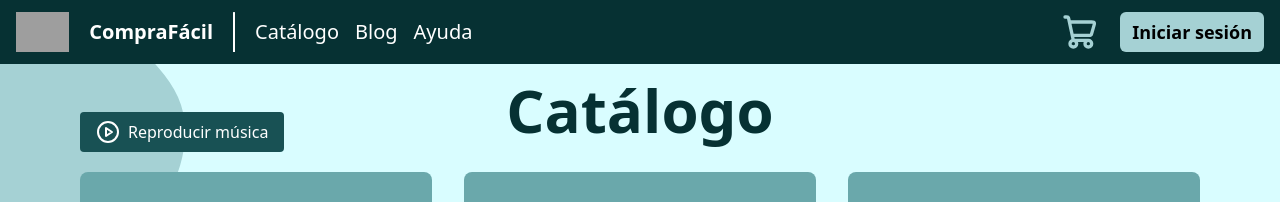
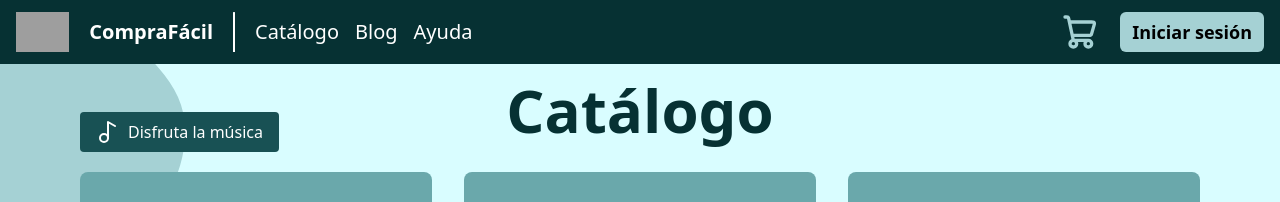
Before and after one commit to Seb0927/CompraFacilInaccessible, a React (Vite) app: page / in a window 1280 px wide. Shown: the top 202 px of the page. Built offline with nearby package versions, Linux system fonts and the light colour scheme; grey boxes are pictures that could not be loaded.

Commit message:
feat(1.4.2): apply automatic music reproduction when catalog is loaded - button does nothing, it is left so the student can have a guide about how to implement the lesson - toggleMusic function left as well for the lesson

```diff
--- a/src/components/catalog/Music.jsx
+++ b/src/components/catalog/Music.jsx
@@ -1,14 +1,15 @@
-import React, { useState, useRef } from 'react';
-import { PlayCircle, StopCircle } from 'lucide-react'; // Import icons from lucide-react
+import { useState, useEffect, useRef } from 'react';
+import { Music2 } from 'lucide-react'
 
 const Music = () => {
   const [isPlaying, setIsPlaying] = useState(false); // Default state is "stop"
   const audioUrl = 'https://res.cloudinary.com/dao5kgzkm/video/upload/v1741316071/audio/backgroundMusic.mp3'
   const audioRef = useRef(new Audio(audioUrl)); // Reference to the audio file
 
-  // Set the volume to 0.25 when the component is initialized
-  audioRef.current.volume = 0.25;
+  // Set the volume to 0.15 when the component is initialized
+  audioRef.current.volume = 0.15;
 
+  // Function to toggle music play/pause (Implement later)
   const toggleMusic = () => {
     if (isPlaying) {
       audioRef.current.pause(); // Pause the music
@@ -19,22 +20,42 @@ const Music = () => {
     setIsPlaying(!isPlaying); // Toggle the state
   };
 
+  // Start music automatically
+  useEffect(() => {
+    // Set the volume
+    audioRef.current.volume = 0.15;
+
+    // Start playing the music automatically
+    const playPromise = audioRef.current.play();
+
+    // Handle potential autoplay restrictions
+    if (playPromise !== undefined) {
+      playPromise.catch(error => {
+        console.log("Autoplay prevented:", error);
+      });
+    }
+
+    // Set a timeout to stop the music after 20 seconds (For accessibility)
+    const timer = setTimeout(() => {
+      audioRef.current.pause();
+      audioRef.current.currentTime = 0;
+    }, 20000);
+
+    // Cleanup function
+    return () => {
+      clearTimeout(timer);
+      audioRef.current.pause();
+      audioRef.current.currentTime = 0;
+    };
+  }, []);
+
   return (
     <button
-      onClick={toggleMusic}
       className="md:absolute top-28 bg-blue-dark text-white px-4 py-2 rounded hover:bg-blue-darkest flex items-center space-x-2"
+      aria-label="Música de fondo"
     >
-      {isPlaying ? (
-        <>
-          <StopCircle className="w-6 h-6" /> {/* Stop icon */}
-          <span>Parar música</span>
-        </>
-      ) : (
-        <>
-          <PlayCircle className="w-6 h-6" /> {/* Play icon */}
-          <span>Reproducir música</span>
-        </>
-      )}
+      <Music2 className="w-6 h-6" /> {/* Music icon */}
+      <span>Disfruta la música</span>
     </button>
   );
 };
```
